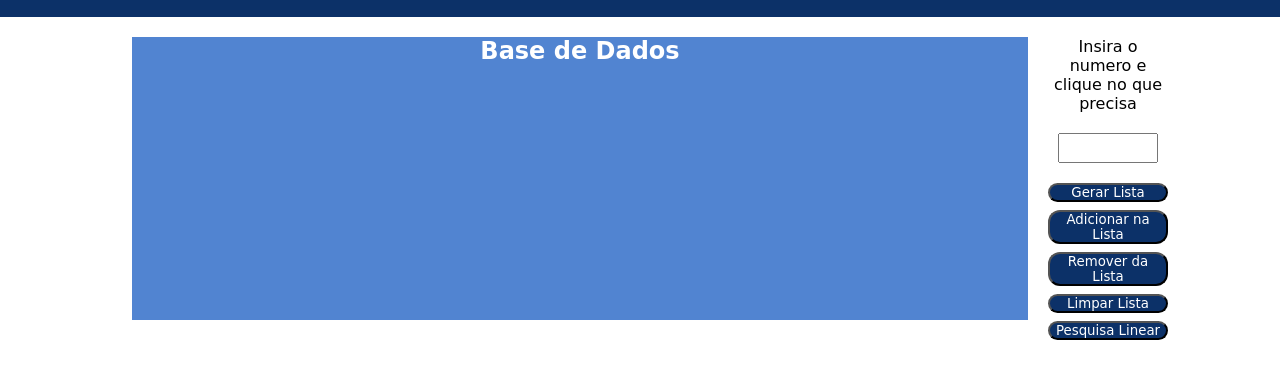
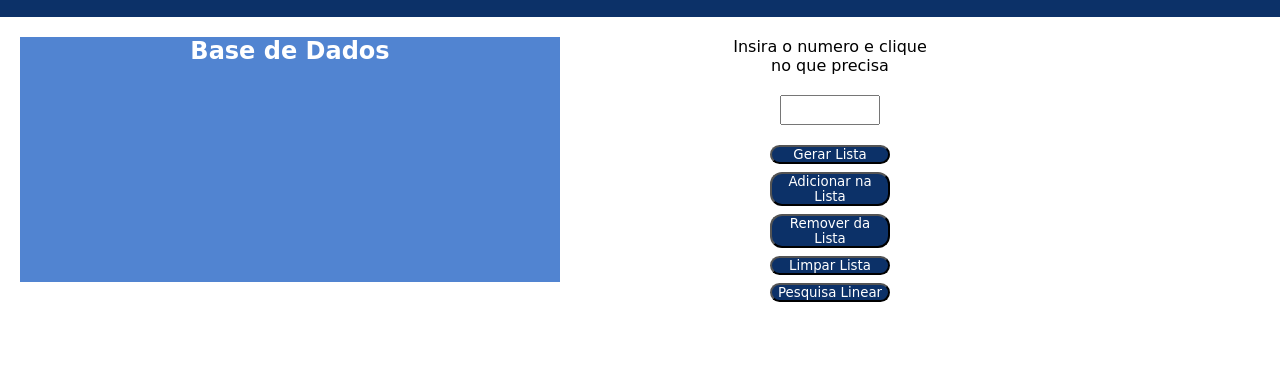
Before and after one commit to arturmauricioss/algoritimos, a plain HTML site: page index.html in a window 1280 px wide. Shown: the part 97-476 px from the top of the page. Drawn offline with Linux system fonts and the light colour scheme.

Commit message:
melhorando a interface

```diff
--- a/index.html
+++ b/index.html
@@ -12,13 +12,13 @@
     </header>
 
     <main>
-        <aside>
+        <section>
             <h2>Base de Dados</h2>
             <ul id="lista"></ul>
-        </aside>
+        </section>
 
-        <div>
-            <span>Insira o numero e clique no que precisa</span>
+        <aside>
+            <p>Insira o numero e clique no que precisa</p>
             <input type="number">
             <nav>
 
@@ -32,7 +32,7 @@
 
                 <button class="nav" onclick="pesquisa_linear()">Pesquisa Linear</button>
             </nav>
-        </div>
+        </aside>
     </main>
     <script src="script.js"></script>
 </body>
--- a/style.css
+++ b/style.css
@@ -19,24 +19,30 @@ main{
     display: flex;
     width: 100%;
     justify-content:center;
+    max-width: 1080px;
 }
-aside{
-    width: 70%;
+section{
+    width: 50%;
     text-align: center;
     background-color:#5184d1;
     color: white;
     margin: 20px;
 }
-div{
-    margin-top: 20px;
-    max-width: 120px;
+aside{
+    padding-top: 20px;
+
+    width: 200px;
     text-align: center;
+    display: flex;
+    flex-direction: column;
+    text-align: center;
+    margin: auto;
 }
 
 input{
     width: 100px;
     height: 30px;
-    margin: 20px 0;
+    margin: 20px auto;
     text-align: center;
 }
 
@@ -44,6 +50,7 @@ nav{
     display: flex;
     flex-direction: column;
     gap: 8px;
+    margin: auto;
 }
 
 button{
@@ -61,6 +68,7 @@ ul{
     justify-content: center;
     align-items: center;
     flex-wrap: wrap;
+    max-width: 800px;
 }
 li{
     list-style-type: none;
```
